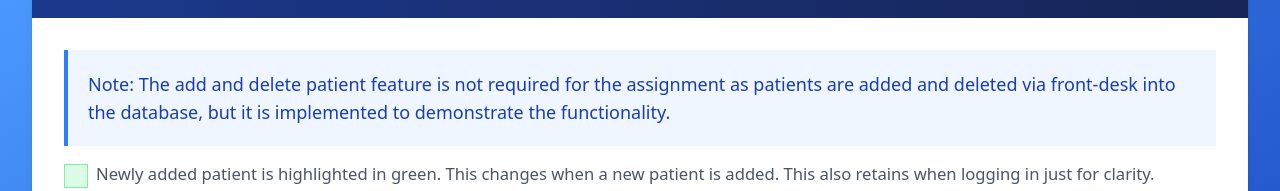
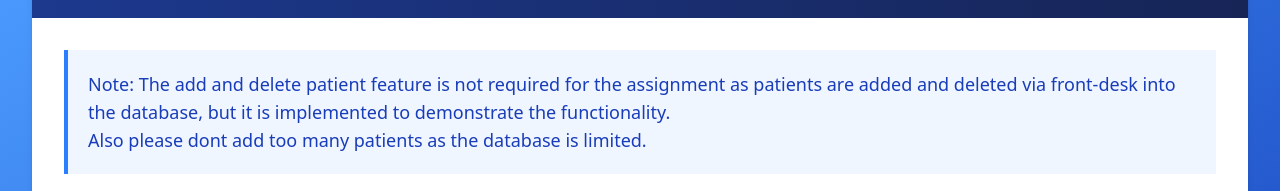
Before and after one commit to sagarsarangi/health-fullstack, a Next.js app in the folder doctor-dashboard/: page /patients in a window 1280 px wide. Shown: the part 154-345 px from the top of the page. Built offline with nearby package versions, Linux system fonts and the light colour scheme; no server answers.

Commit message:
Your changes

```diff
--- a/doctor-dashboard/app/patients/page.tsx
+++ b/doctor-dashboard/app/patients/page.tsx
@@ -67,9 +67,11 @@ export default function PatientsPage() {
         {/* Info Note */}
         <div className="bg-blue-50 border-l-4 border-blue-500 p-5 mx-8 mt-8">
           <p className="text-blue-800 font-medium text-lg">
-            Note: The add and delete patient feature is not required for the assignment as
-            patients are added and deleted via front-desk into the database, but it is
-            implemented to demonstrate the functionality.
+            Note: The add and delete patient feature is not required for the
+            assignment as patients are added and deleted via front-desk into the
+            database, but it is implemented to demonstrate the functionality.
+            <br />
+            Also please dont add too many patients as the database is limited.
           </p>
         </div>
         {/* Highlight Note */}
```
